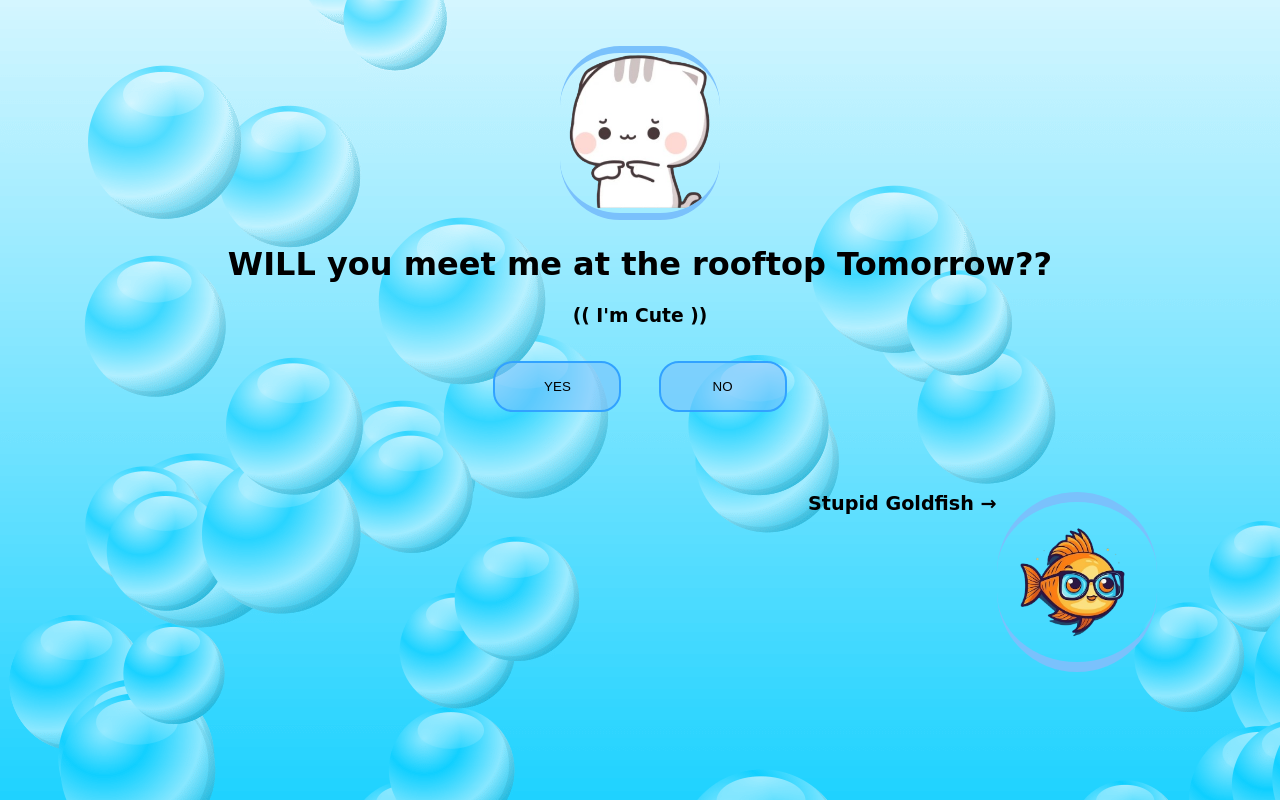
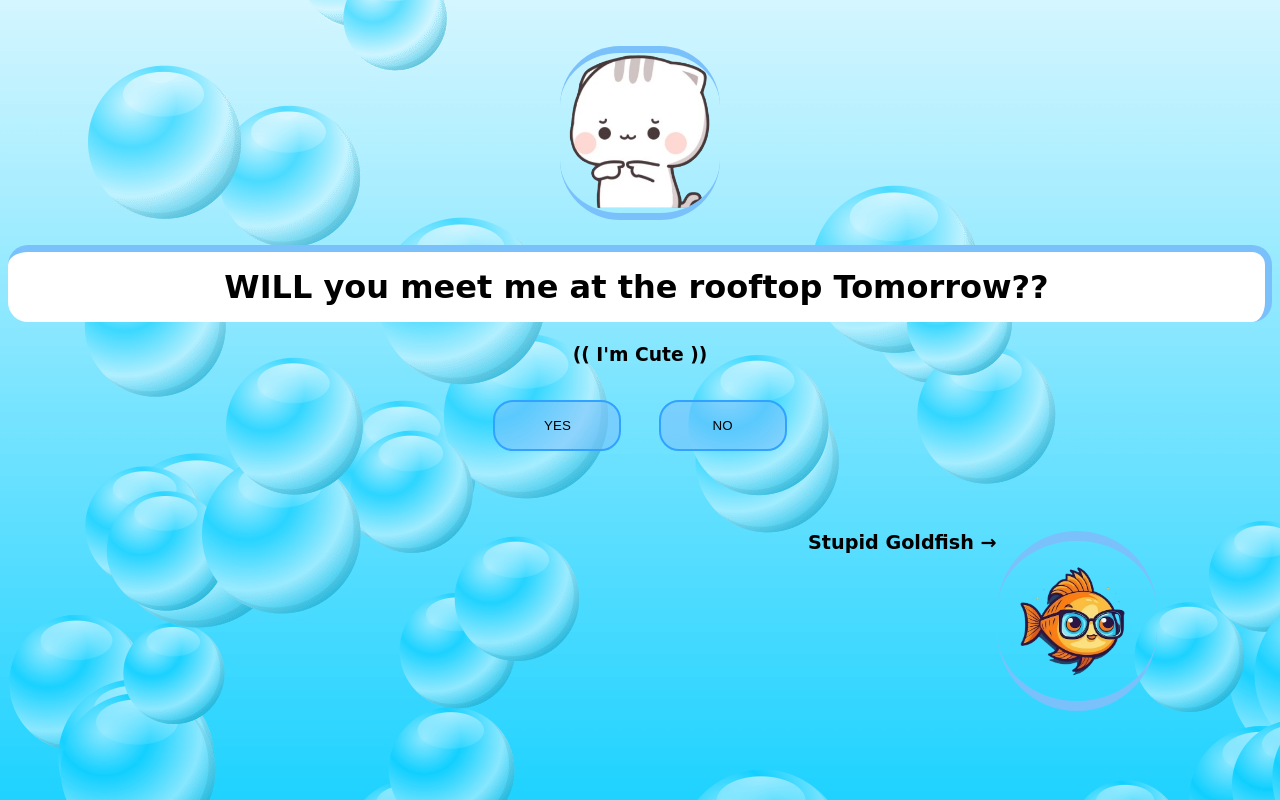
Before and after one commit to PpppPHz/PpppP01, a plain HTML site: page index.html in a window 1280 px wide. Drawn offline with Linux system fonts and the light colour scheme; a web font is replaced by a local one.

Commit message:
Update style.css

```diff
--- a/style.css
+++ b/style.css
@@ -8,6 +8,13 @@ body{
 .main-div{
     margin-top: 3%;
     text-align: center;
+}
+h1{
+    padding: 1rem;
+    border-radius: 20px;
+    background-color: white;
+    border-top: 7px solid rgb(122, 193, 252);
+    border-right: 7px solid rgb(122, 193, 252);
 }
 .img-2{
     border-top: 10px solid rgb(122, 193, 252);
```
